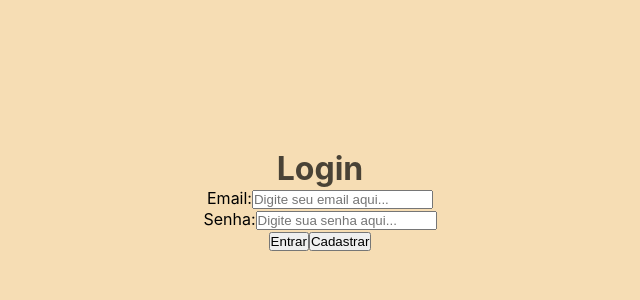
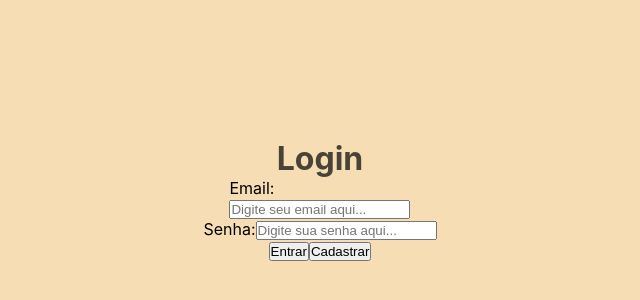
Before and after one commit to Edi-Santos/mettzer-case_scientific-articles-frontend, a React (Create React App) app: page /login in a window 1280 px wide. Shown: the part 200-500 px from the top of the page, without its empty margins (320-960 px from the left). Built offline with nearby package versions, Linux system fonts and the light colour scheme.

Commit message:
build:(InputEmail.jsx): colocando texto dentro de TAG <p />

```diff
--- a/src/components/login/InputEmail.jsx
+++ b/src/components/login/InputEmail.jsx
@@ -3,7 +3,7 @@ import PropTypes from 'prop-types';
 function InputEmail({ email, onChange }) {
   return (
     <label htmlFor="email">
-      Email:
+      <p>Email:</p>
       <input
         type="text"
         id="email"
```
